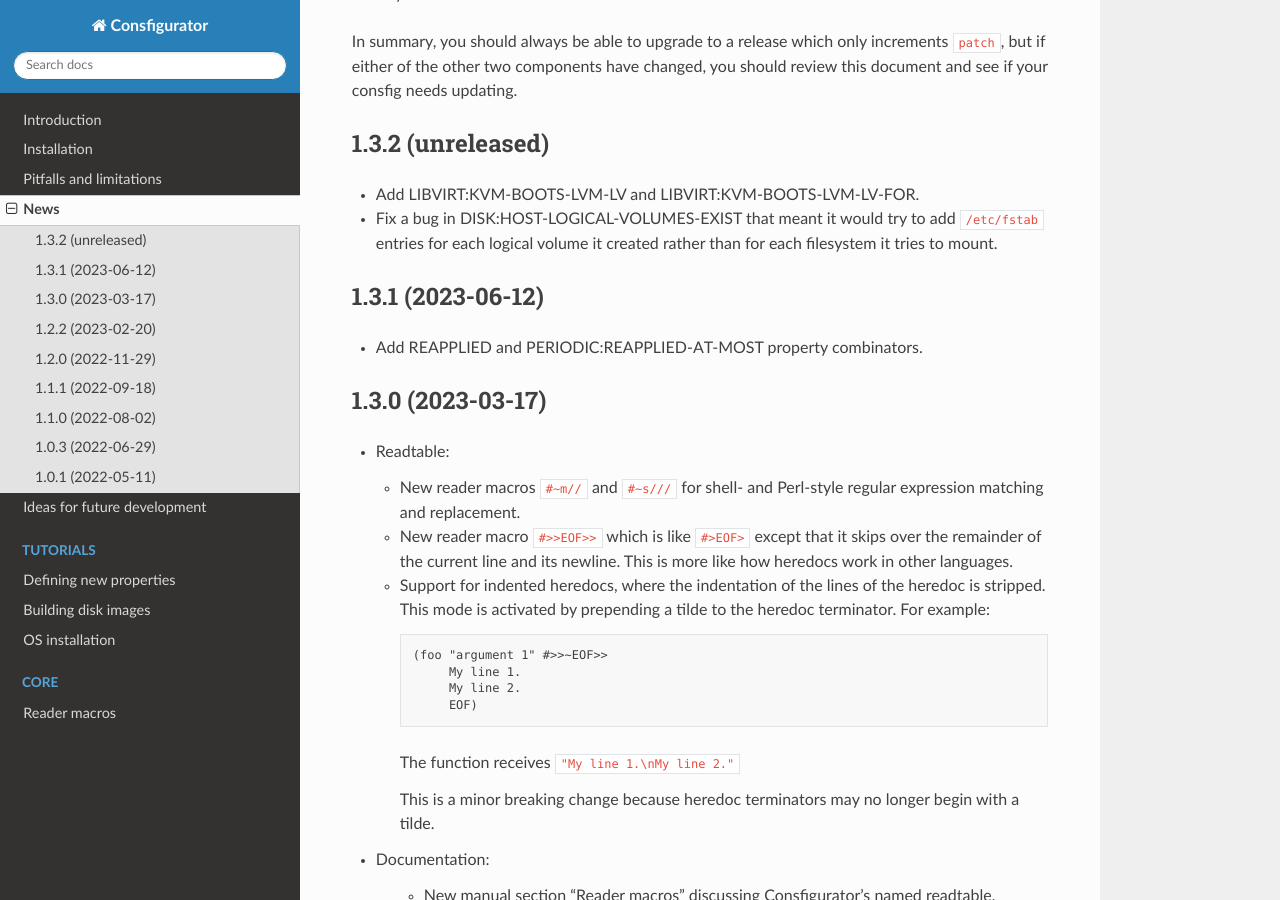
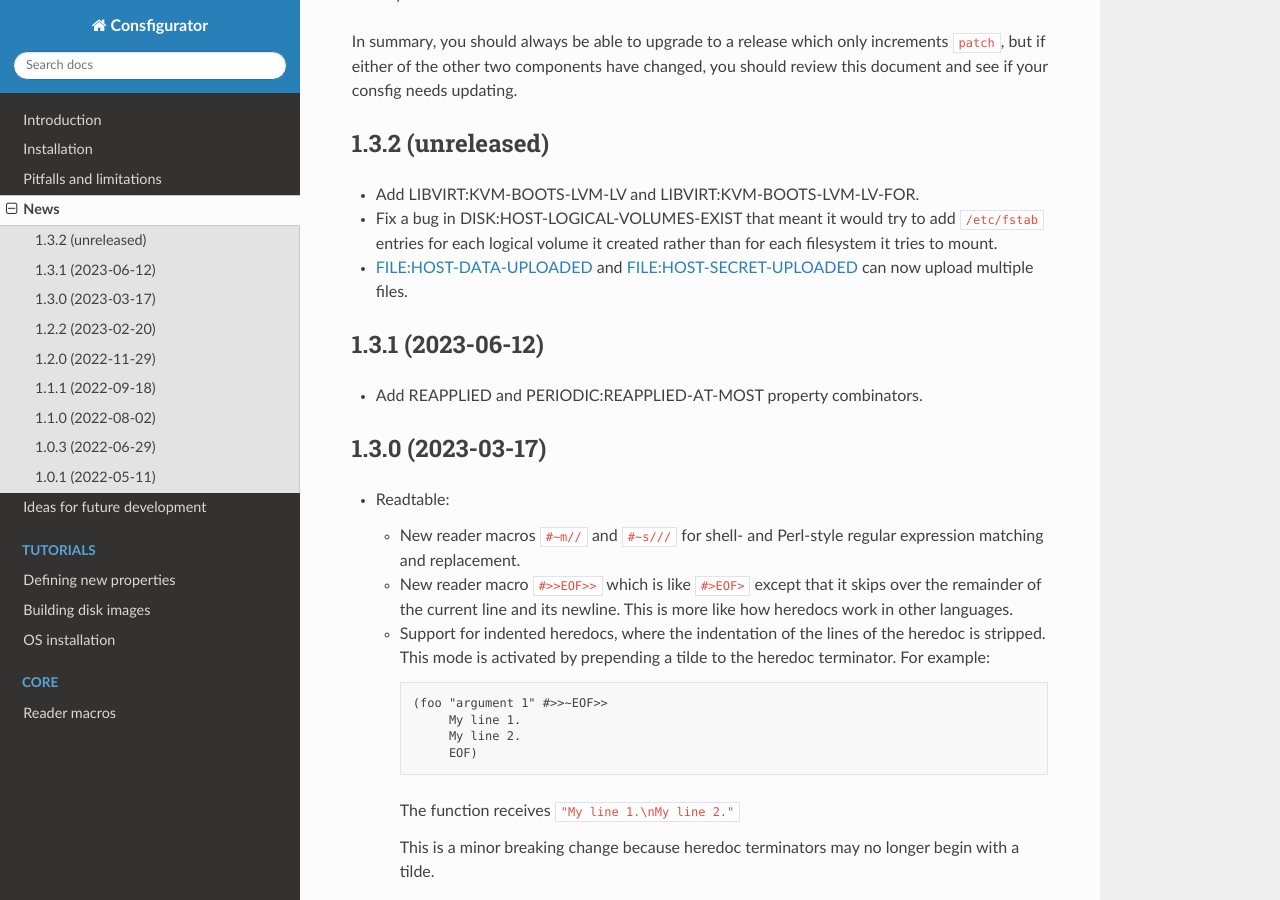
Before and after one commit to spwhitton/consfigurator, a Sphinx documentation site: the page built from doc/news.rst, in a window 1280 px wide and 900 px high, scrolled down 519 px. Built offline with Sphinx 7.4.7 and the Read the Docs theme 2.0.0, drawn with Linux system fonts in a browser that asks for light colours; pages that are not in the unit, such as notebooks, are missing from menus.

Commit message:
FILE:HOST-{DATA,SECRET}-UPLOADED: accept multiple files to upload
Signed-off-by: Sean Whitton <spwhitton@spwhitton.name>

```diff
--- a/doc/news.rst
+++ b/doc/news.rst
@@ -31,6 +31,9 @@ you should review this document and see if your consfig needs updating.
 - Fix a bug in DISK:HOST-LOGICAL-VOLUMES-EXIST that meant it would try to add
   ``/etc/fstab`` entries for each logical volume it created rather than for
   each filesystem it tries to mount.
+
+- FILE:HOST-DATA-UPLOADED and FILE:HOST-SECRET-UPLOADED can now upload
+  multiple files.
 
 1.3.1 (2023-06-12)
 ------------------
```
Also changed, not shown: 1 other file.
